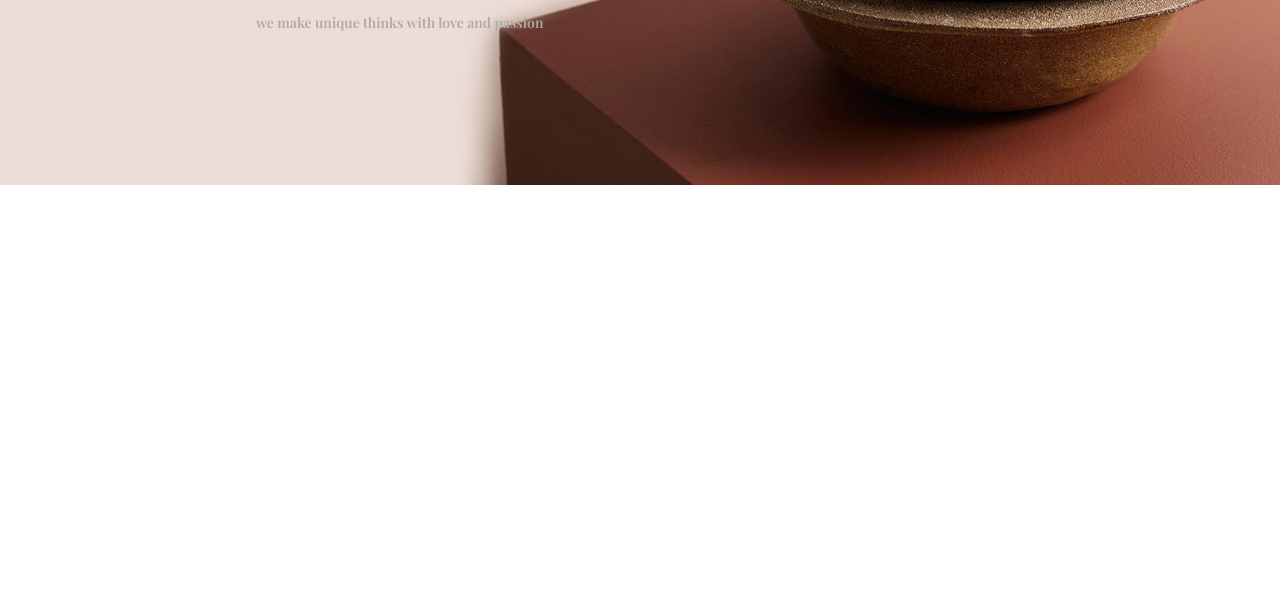
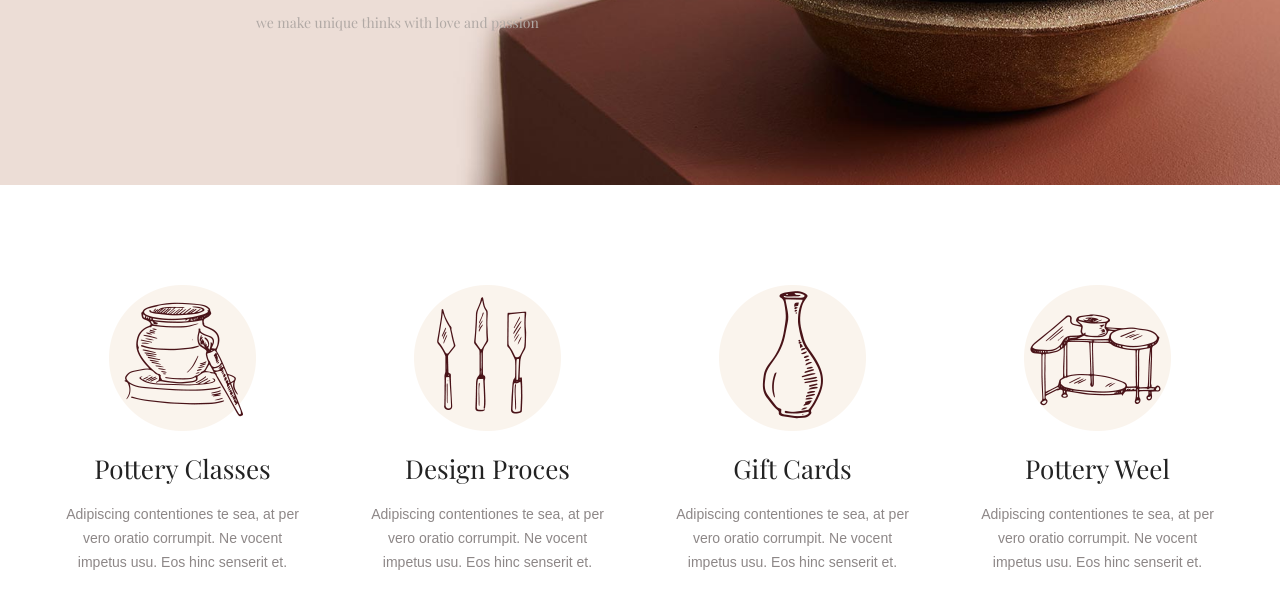
Before and after one commit to LarissaAzevedo/DesafioCSS, a website: page index.html in a window 1280 px wide. Shown: the part 615-1224 px from the top of the page. Before the commit the page ends 800 px from the top, so only its background shows below. Drawn offline with nearby package versions, Linux system fonts and the light colour scheme; a web font is replaced by a local one.

Commit message:
feat: add section 2

```diff
--- a/index.html
+++ b/index.html
@@ -7,7 +7,7 @@
   <link rel="stylesheet" href="https://cdnjs.cloudflare.com/ajax/libs/font-awesome/6.1.2/css/all.min.css">
   <link rel="preconnect" href="https://fonts.googleapis.com">
   <link rel="preconnect" href="https://fonts.gstatic.com" crossorigin>
-  <link href="https://fonts.googleapis.com/css2?family=Playfair+Display:wght@600&display=swap" rel="stylesheet">
+  <link href="https://fonts.googleapis.com/css2?family=Playfair+Display:ital,wght@0,400;0,600;1,400&display=swap" rel="stylesheet">
 
   <title>Document</title>
 </head>
@@ -48,5 +48,35 @@
       <p>we make unique thinks with love and passion</p>
     </div>
   </header>
+  <section class="description-itens">
+    <div class="description-itens__composition">
+      <img src="/img/custom-icon-1.png" alt="custon icon 1">
+      <h4>Pottery Classes</h4>
+      <p>
+        Adipiscing contentiones te sea, at per vero oratio corrumpit. Ne vocent impetus usu. Eos hinc senserit et.
+      </p>
+    </div>
+    <div class="description-itens__composition">
+      <img src="/img/custom-icon-2.png" alt="custon icon 2">
+      <h4>Design Proces</h4>
+      <p>
+        Adipiscing contentiones te sea, at per vero oratio corrumpit. Ne vocent impetus usu. Eos hinc senserit et.
+      </p>
+    </div>
+    <div class="description-itens__composition">
+      <img src="/img/custom-icon-3.png" alt="custon icon 3">
+      <h4>Gift Cards</h4>
+      <p>
+        Adipiscing contentiones te sea, at per vero oratio corrumpit. Ne vocent impetus usu. Eos hinc senserit et.
+      </p>
+    </div>
+    <div class="description-itens__composition">
+      <img src="/img/custom-icon-4.png" alt="custon icon 4">
+      <h4>Pottery Weel</h4>
+      <p>
+        Adipiscing contentiones te sea, at per vero oratio corrumpit. Ne vocent impetus usu. Eos hinc senserit et.
+      </p>
+    </div>
+  </section>
 </body>
 </html>
--- /dev/null
+++ b/sass/components/composition.scss
@@ -0,0 +1,43 @@
+.description-itens {
+  display: flex;
+  max-width: 133rem;
+  margin: 0 auto;
+
+  padding: 10rem 3rem;
+
+  justify-content: space-between;
+
+  &__composition  {
+    display: flex;
+    flex-direction: column;
+    justify-content: center;
+    align-items: center;
+    // padding: 0 3rem;
+    margin: 0 2rem;
+
+
+    h4 {
+      color: #222222;
+      font-family: 'Playfair Display', sans-serif;
+      font-size: 26px;
+      line-height: 36px;
+      font-style: normal;
+      font-weight: 400;
+      margin-top: 2rem;
+
+      padding: 0 15px;
+    }
+
+    p {
+      color: #8d8787;
+      font-family: 'Montserrat', sans-serif;
+      font-size: 14px;
+      line-height: 24px;
+      font-style: normal;
+      font-weight: 500;
+      text-align: center;
+      margin-top: 1.5rem;
+      padding: 0 1rem;
+    }
+  }
+}
--- a/sass/main.scss
+++ b/sass/main.scss
@@ -1,3 +1,5 @@
 @import "base/base";
 
-@import "layout/header"
+@import "components/composition";
+
+@import "layout/header";
```
Also changed, not shown: css/style.css, img/custom-icon-1.png (added), img/custom-icon-2.png (added), img/custom-icon-3.png (added), img/custom-icon-4.png (added).
